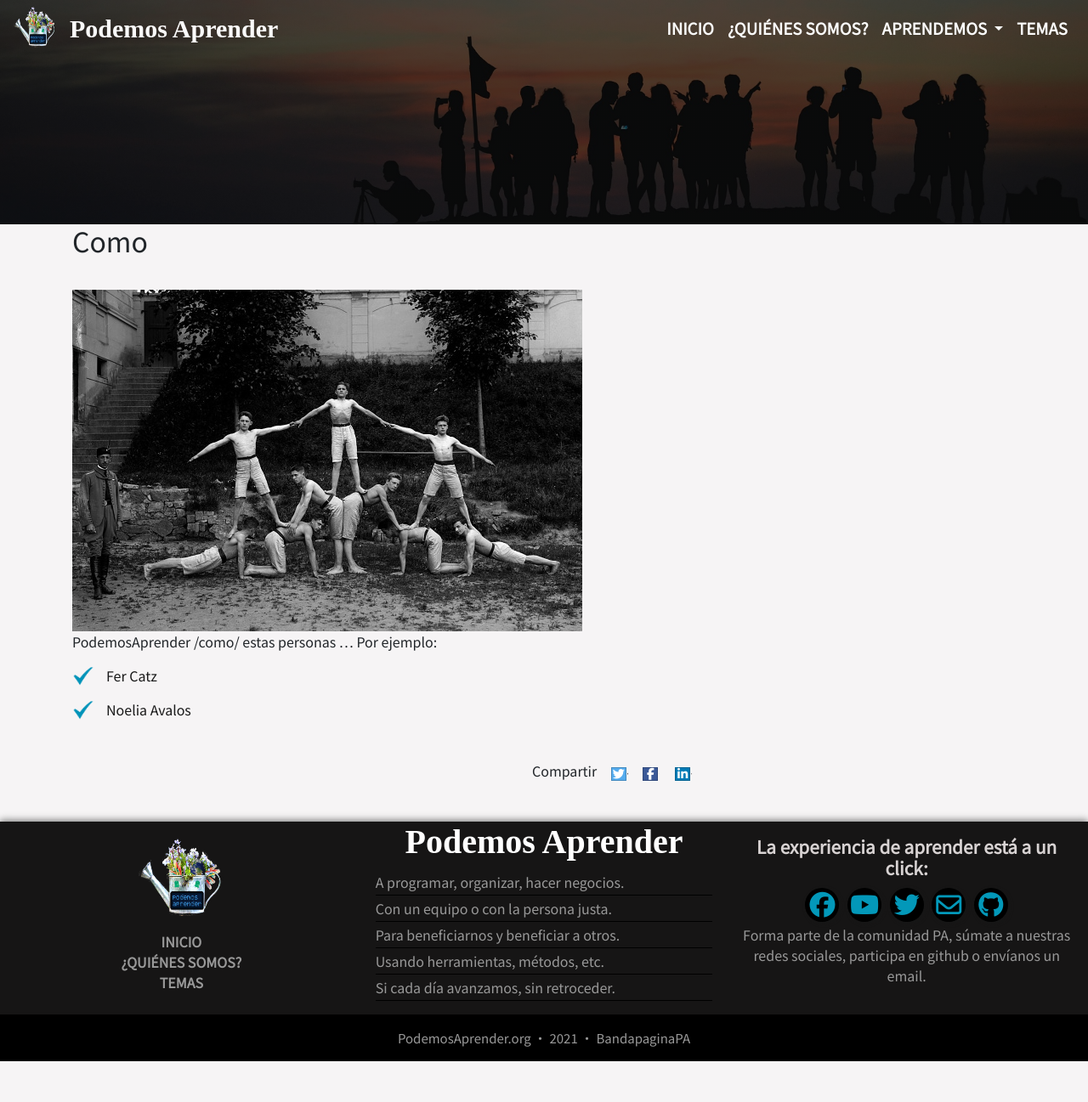
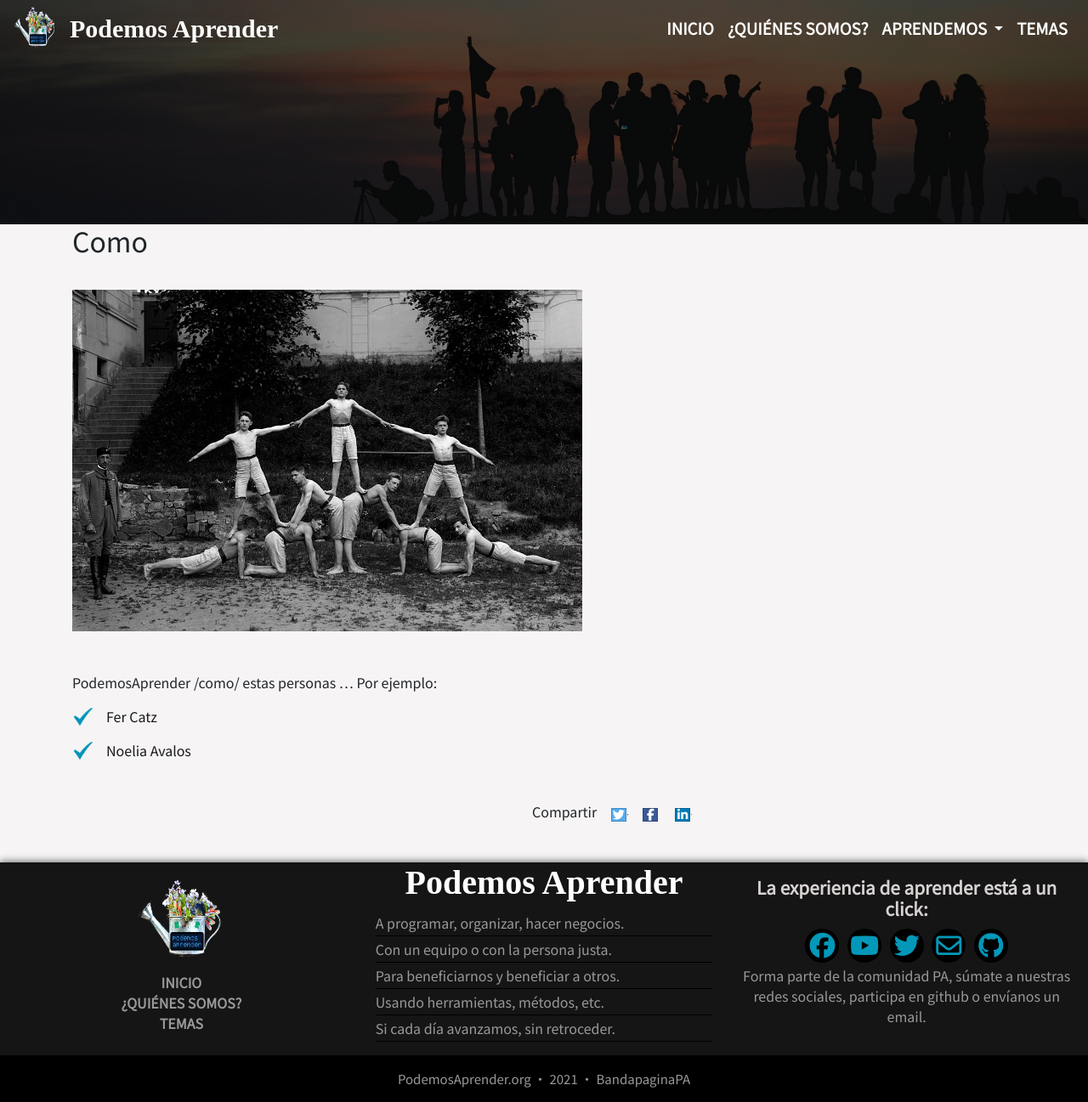
Before and after one commit to podemosaprender/podemosaprender.github.io, a Jekyll site: the page built from _contenidos/00marco/kw-como.md, in a window 1280 px wide. Shown: the whole page at 85% size. Built offline with Jekyll 4.4.1, drawn with Linux system fonts in a browser that asks for light colours; nearby versions of some CDN libraries; some web fonts are replaced; comment, search, counter and statistics services are not loaded; before the commit the page ends 1249 px from its top, so only the background shows below that.

Commit message:
img con mb-5

```diff
--- a/_layouts/page.html
+++ b/_layouts/page.html
@@ -9,7 +9,7 @@ layout: base
   <div class="row">
     <div class="col-lg-8 col-lg-offset-2 col-md-10 col-md-offset-1">
 		{% if page.img %}
-			<img src="{{ site.url }}{{ page.img }}" alt="ilustracion" class="ilustracion_impar img-fluid">
+			<img src="{{ site.url }}{{ page.img }}" alt="ilustracion" class="ilustracion_impar mb-5">
 		{% endif %}
 
 		{% assign kws = 'para a con pero porque si-logramos si-cada-dia usando' | split: ' ' %}
```
